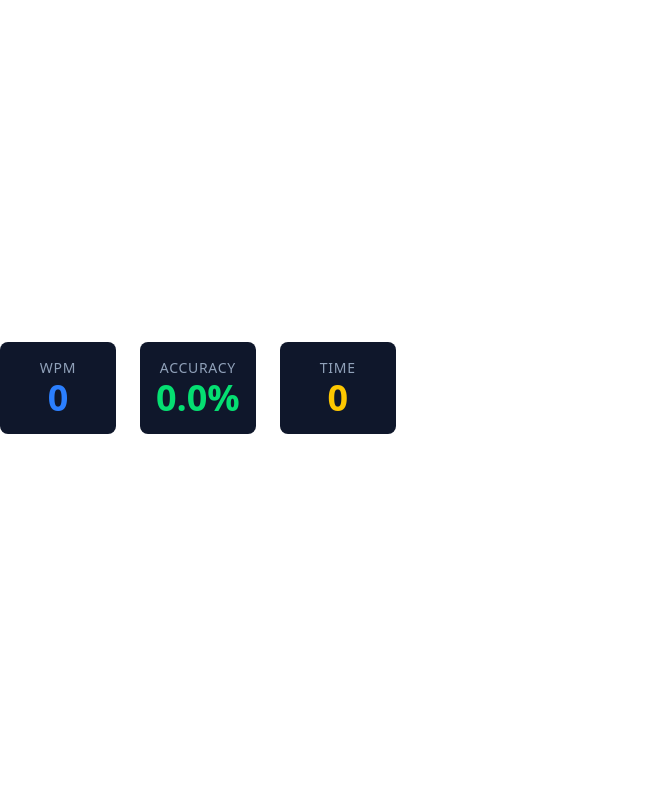
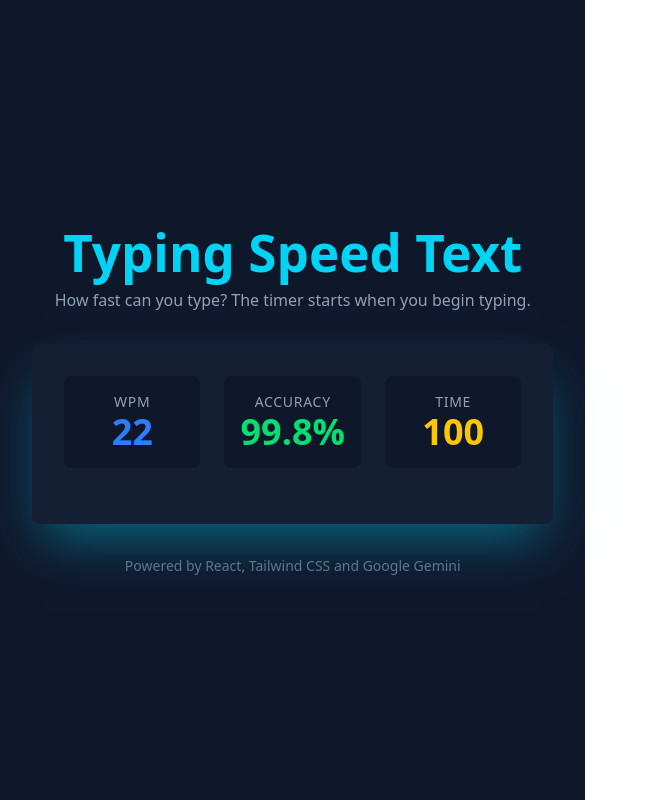
Before and after one commit to sainath-666/Typing_Speed_Test, a React (Vite) app: page / in a window 1280 px wide. Shown: the whole page, without its empty margins (0-648 px from the left). Built offline with nearby package versions, Linux system fonts and the light colour scheme.

Commit message:
changed the home page

```diff
--- a/src/App.jsx
+++ b/src/App.jsx
@@ -1,12 +1,26 @@
-import React from 'react'
-import StatsDisplay from './components/StatsDisplay'
+import React from "react";
+import StatsDisplay from "./components/StatsDisplay";
 
 const App = () => {
   return (
-    <div>
-      <StatsDisplay />
+    <div className="min-h-screen bg-slate-900 text-slate-300 flex flex-col items-center justify-center p-4 md:p-8 transition-colors duration-300 ">
+      <div className="w-full max-w-4xl mx-auto">
+        <header className="text-center mb-8">
+          <h1 className="text-4xl md:text-5xl font-bold text-cyan-400 ">Typing Speed Text</h1>
+          <p className="text-slate-400 mt-2">How fast can you type? The timer starts when you begin typing.</p>
+        </header>
+
+        <main className="bg-slate-800/50 rounded-lg shadow-2xl shadow-cyan-500/50 p-6 md:p-8 ">
+          <StatsDisplay />
+
+        </main>
+
+        <footer className="text-center mt-8 text-slate-500 text-sm">
+          <p>Powered by React, Tailwind CSS and Google Gemini</p>
+        </footer>
+      </div>
     </div>
-  )
-}
+  );
+};
 
-export default App
+export default App;
--- a/src/components/StatsDisplay.tsx
+++ b/src/components/StatsDisplay.tsx
@@ -13,9 +13,9 @@ const StatCard = ({ label, value, colorClass }) => {
 
 function StatsDisplay() {
   // Example wpm value, replace with actual logic or props as needed
-  const wpm = 0;
-  const accuracy = 0;
-  const timer = 0;
+  const wpm = 22;
+  const accuracy = 99.8;
+  const timer = 100;
 
   return (
     <div className="grid grid-cols-3 gap-4 md:gap-6 mb-6">
```
